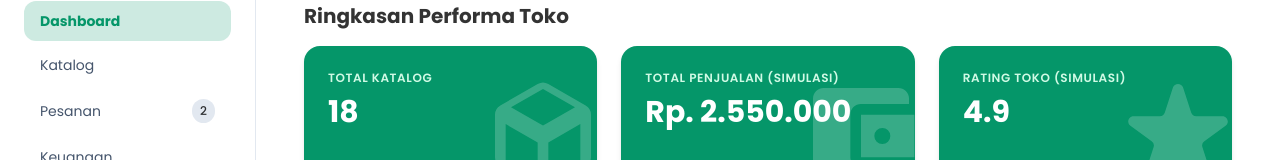
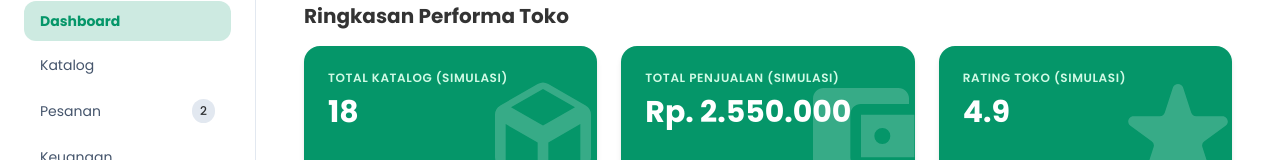
Before and after one commit to NarayanaMahendraAbimanyu/FLEXA-Marketplace, a Next.js app: page /seller/dashboard in a window 1280 px wide. Shown: the part 131-291 px from the top of the page. Built offline with nearby package versions, Linux system fonts and the light colour scheme.

Commit message:
Menambahkan teks Simulasi pada teks Total Katalog

```diff
--- a/app/components/SellerSideBar.tsx
+++ b/app/components/SellerSideBar.tsx
@@ -14,7 +14,7 @@ export default function SellerSideBar() {
     <aside className="w-64 border-r border-slate-200 bg-white flex flex-col justify-between p-6 md:flex">
       <div>
         <div className="mb-8">
-          <Link href="/">
+          <div>
             <Image
               src="/flexa-logo-green.png"
               alt="Flexa Logo"
@@ -23,7 +23,7 @@ export default function SellerSideBar() {
               className="h-12 w-auto object-contain cursor-pointer hover:scale-105 active:scale-95 duration-200 transition-all"
               priority
             />
-          </Link>
+          </div>
         </div>
 
         <div className="mb-6">
--- a/app/seller/dashboard/page.tsx
+++ b/app/seller/dashboard/page.tsx
@@ -66,7 +66,7 @@ export default function SellerDashboardPage() {
               </svg>
             </div>
             <div>
-              <p className="text-xs font-semibold tracking-wider uppercase text-emerald-100">Total Katalog</p>
+              <p className="text-xs font-semibold tracking-wider uppercase text-emerald-100">Total Katalog {"(Simulasi)"}</p>
               <p className="text-3xl font-bold mt-2">18</p>
             </div>
           </div>
```
